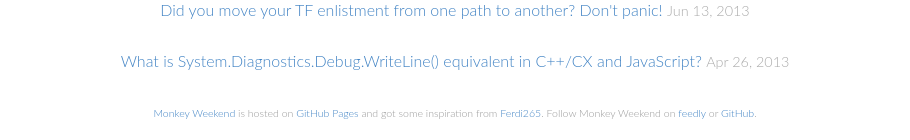
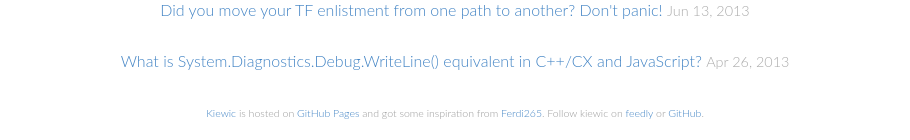
Before and after one commit to kiewic/kiewic.github.io, a Jekyll site: the page built from index.html, in a window 1280 px wide. Shown: the part 1541-1681 px from the top of the page, without its empty margins (185-1095 px from the left). Built offline with Jekyll 4.4.1, drawn with Linux system fonts in a browser that asks for light colours.

```diff
--- a/_config.yml
+++ b/_config.yml
@@ -2,9 +2,9 @@
 title: Monkey Weekend
 email: hello@kiewic.com
 permalink: /:title
-description: This is my blog where I post about Windows programming.
+description: This is my personal blog where I post about Windows programming.
 baseurl: ""
-url: "http://monkeyweekend.com"
+url: "http://kiewic.com"
 twitter_username: kiewic
 github_username: kiewic
 disqusid: 3372890
--- a/_includes/footer.html
+++ b/_includes/footer.html
@@ -3,10 +3,10 @@
         <p>
             <small>
                 <!-- This website uses awesome icons from XXXX. -->
-                <a href="https://github.com/kiewic/kiewic.github.io">Monkey Weekend</a>
+                <a href="https://github.com/kiewic/kiewic.github.io">Kiewic</a>
                 is hosted on <a href="https://pages.github.com/">GitHub Pages</a>
                 and got some inspiration from <a href="https://github.com/Ferdi265/ferdi265.github.io">Ferdi265</a>.
-                Follow Monkey Weekend on <a href="http://cloud.feedly.com/#subscription%2Ffeed%2Fhttp%3A%2F%2Fmonkeyweekend.com%2Ffeed%2F" target="blank">feedly</a>
+                Follow kiewic on <a href="http://cloud.feedly.com/#subscription%2Ffeed%2Fhttp%3A%2F%2Fkiewic.com%2Ffeed%2F" target="blank">feedly</a>
                 or <a href="https://github.com/kiewic/">GitHub</a>.
             </small>
         </p>
```
